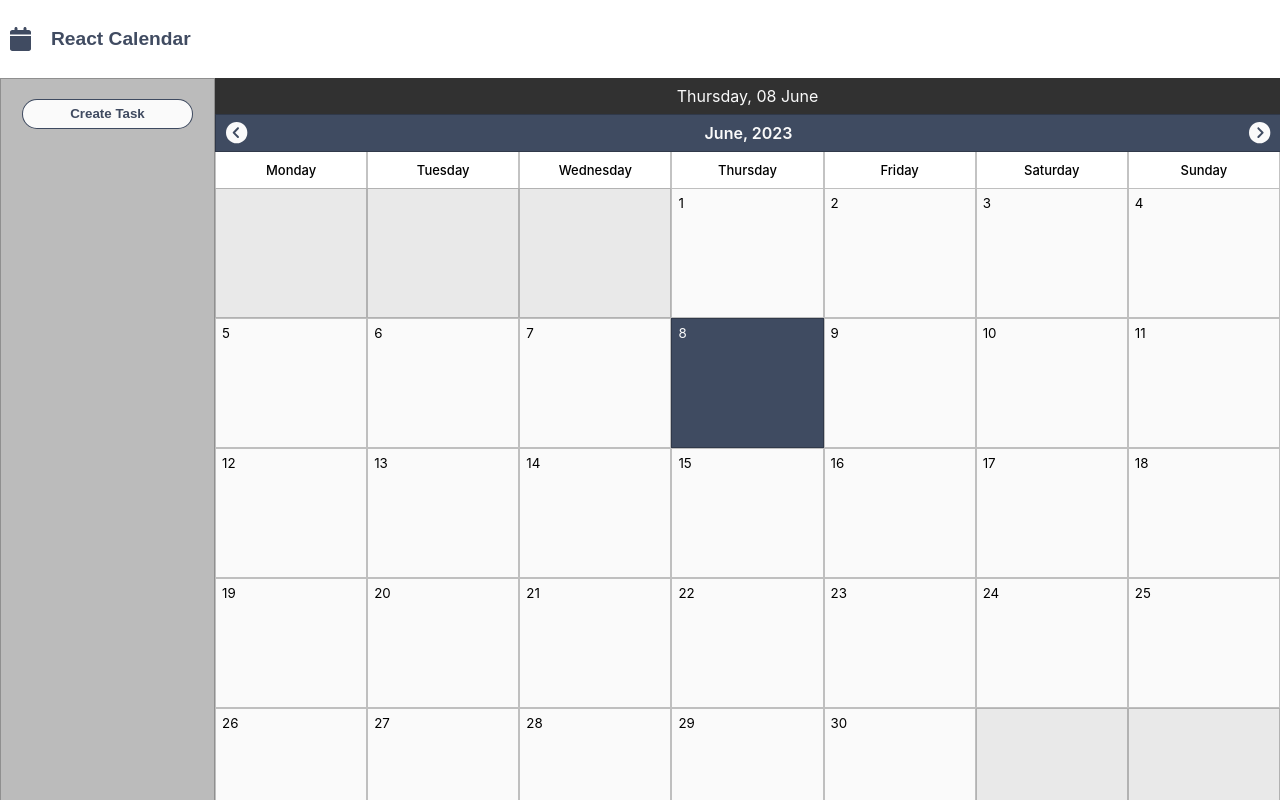
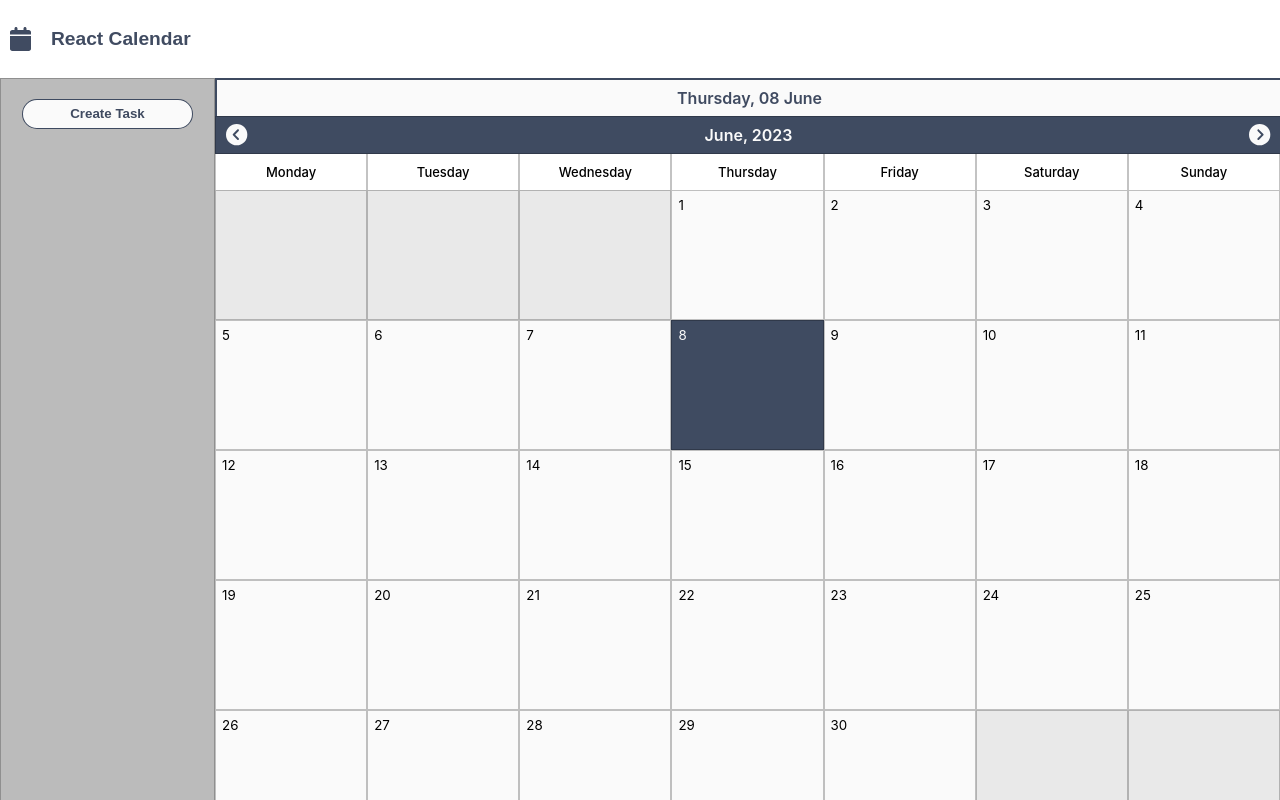
Before and after one commit to shweta1298/Calendar-React, a React (Create React App) app: page / in a window 1280 px wide. Built offline with nearby package versions, Linux system fonts and the light colour scheme.

Commit message:
added webpack configuration,minor css changes

```diff
--- a/src/App.js
+++ b/src/App.js
@@ -4,6 +4,7 @@ function App() {
   return (
     <Calendar
       showSideBar={true}
+
     />
   );
 }
--- a/src/calendar-react/styles/Calendar.css
+++ b/src/calendar-react/styles/Calendar.css
@@ -91,13 +91,19 @@
   border: 1px solid rgba(0, 0, 0, 0.235);
   padding: 6px;
   font-size: smaller;
+  cursor: pointer;
 }
+/* .calendar-day:hover{
+  background-color: yellow;
+} */
 .today {
   background-color: rgba(24, 38, 64, 0.829);
   border: 1px solid rgba(0, 0, 0, 0.235);
   padding: 6px;
   color: #fafafa;
   font-size: smaller;
+  cursor: pointer;
+
 }
 .calendar-day-inactive {
   background-color: rgba(77, 77, 78, 0.123);
@@ -127,13 +133,15 @@
   display: flex;
   align-items: center;
   justify-content: center;
-  color: #fafafa;
+  background-color: #fafafa;
+  color: rgba(24, 38, 64, 0.829);
   font-size: medium;
-  font-weight: 400;
+  font-weight: 600;
+  border-color: rgba(24, 38, 64, 0.829);
+  border-style: solid;
+  border-width: 2px 2px 0 2px;
   height: 5%;
 
-
-  background-color: rgb(49 49 49);
 
 }
 .task-button:hover {
--- /dev/null
+++ b/webpack/webpack.config.js
@@ -0,0 +1,38 @@
+const path = require('path')
+const HtmlWebpackPlugin = require('html-webpack-plugin')
+
+module.exports = {
+    entry: path.resolve(__dirname, "..", "./src/index.js"),
+    resolve: {
+        extensions: ['.js', '.ts', '.tsx']
+    },
+
+    module: {
+        rules: [
+            {
+                test: /\.(ts|js)x?$/,
+                exclude: /node_modules/,
+                use: [
+                    {
+                        loader: "babel-loader",
+
+                    }
+                ]
+            },
+            {
+                test: /\.css$/,
+                use:['style-loader','css-loader']
+            }
+        ]
+    },
+    output: {
+        path: path.resolve(__dirname, "..", "./build"),
+        filename: 'bundle.js'
+    },
+    mode: 'development',
+    plugins: [
+        new HtmlWebpackPlugin({
+            template: path.resolve(__dirname, '..', './public/index.html')
+        })
+    ]
+}
```
Also changed, not shown: package.json (+3 -4 lines), .babelrc (added), src/calendar-react/Calendar.js (renamed from src/calendar-react/Calendar.jsx), src/calendar-react/components/Day.js (renamed from src/calendar-react/components/Day.jsx), src/calendar-react/components/Month.js (renamed from src/calendar-react/components/Month.jsx), src/calendar-react/components/Sidebar.js (renamed from src/calendar-react/components/Sidebar.jsx), 1 other file (tests, documents, lock files or other folders).
